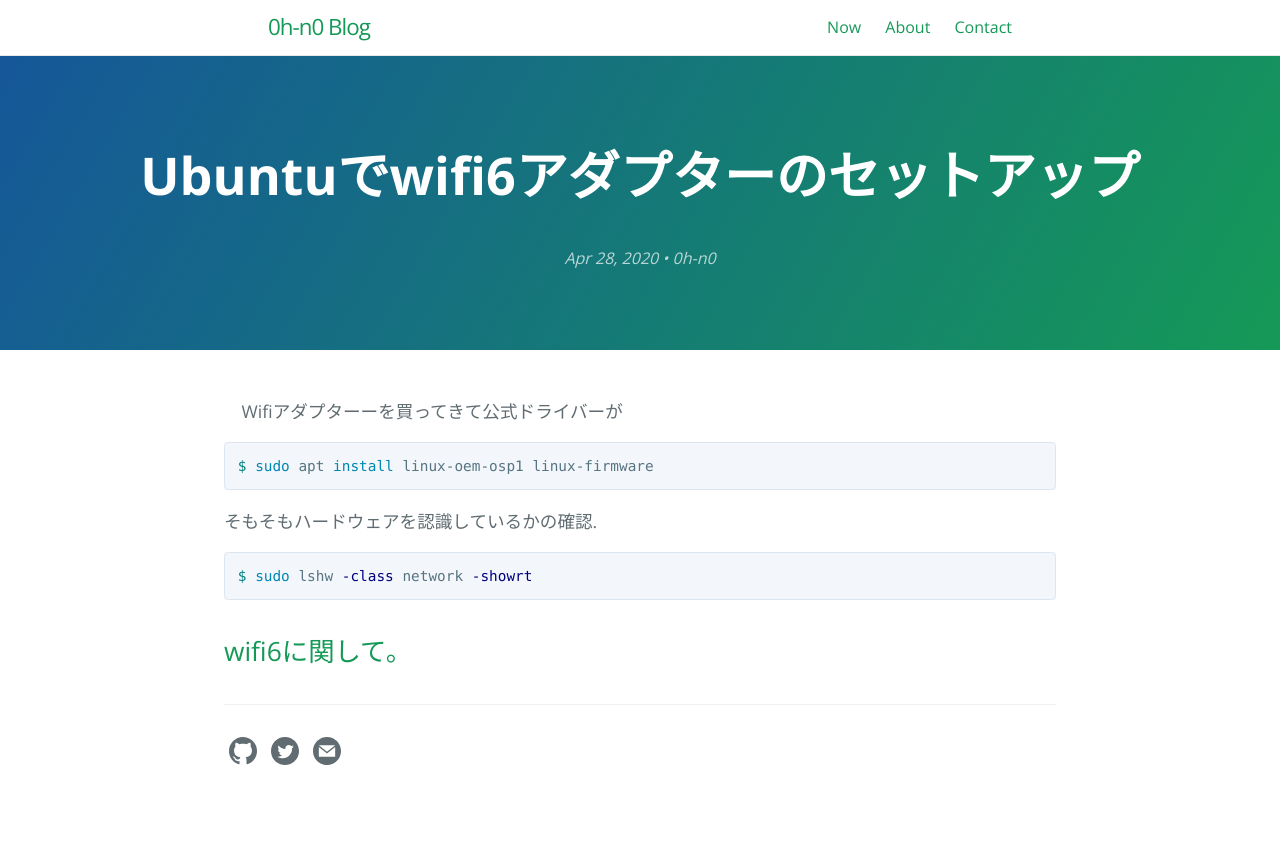
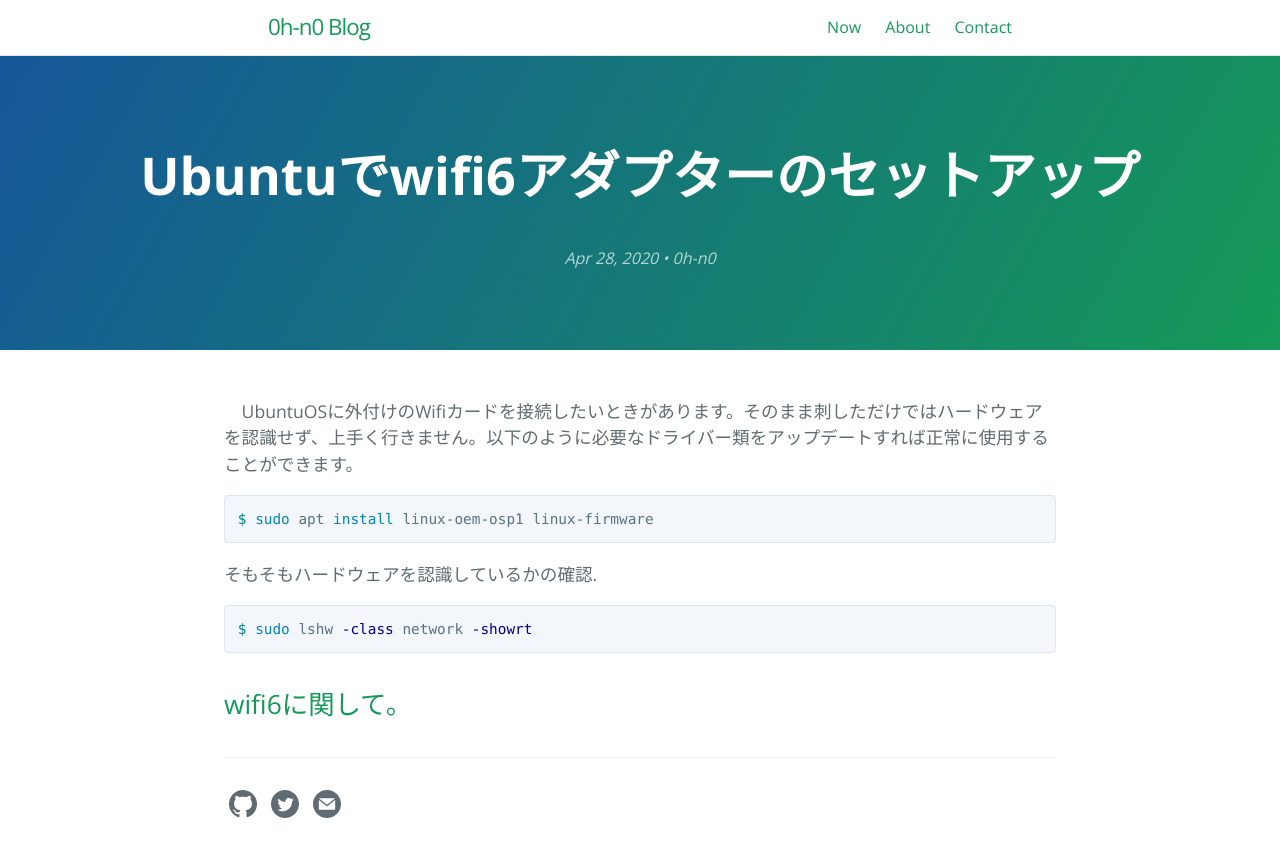
Before and after one commit to 0h-n0/blog, a Jekyll site: the page built from _posts/2020-04-28-wifi-setup.md, in a window 1280 px wide. Shown: the top 857 px of the page. Built offline with Jekyll 4.4.1, drawn with Linux system fonts in a browser that asks for light colours; some web fonts are replaced.

Commit message:
feat: 4/28

````diff
--- a/_posts/2020-04-28-wifi-setup.md
+++ b/_posts/2020-04-28-wifi-setup.md
@@ -5,7 +5,7 @@
 tags: Wifi Setup
 ---
 
-　Wifiアダプターーを買ってきて公式ドライバーが
+　UbuntuOSに外付けのWifiカードを接続したいときがあります。そのまま刺しただけではハードウェアを認識せず、上手く行きません。以下のように必要なドライバー類をアップデートすれば正常に使用することができます。
 
 ```shell
 $ sudo apt install linux-oem-osp1 linux-firmware
````
